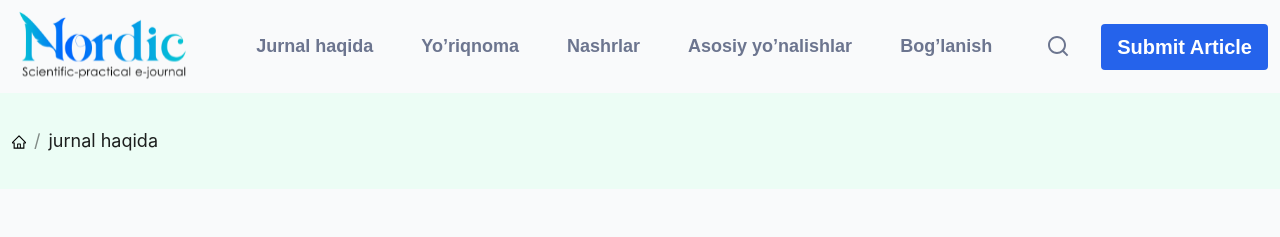
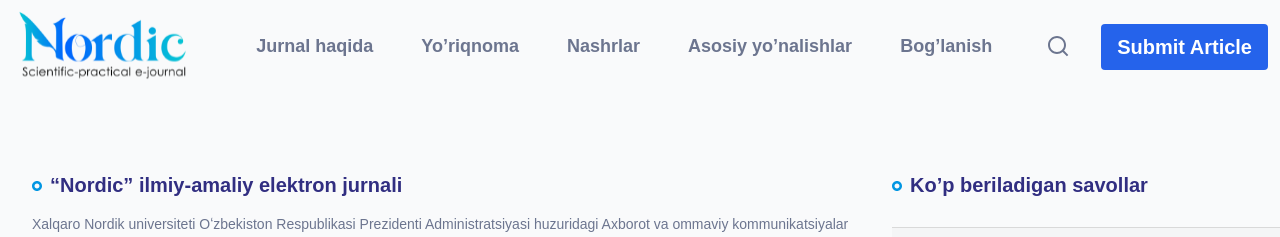
Before and after one commit to Nordic-International-University/nordicuniversity.org-new, a Next.js app: page /about in a window 1280 px wide. Shown: the top 237 px of the page. Built offline with nearby package versions, Linux system fonts and the light colour scheme; no server answers; a web font is replaced by a local one.

Commit message:
to Vercel

```diff
--- a/app/about/page.tsx
+++ b/app/about/page.tsx
@@ -46,7 +46,7 @@ const Page = () => {
 
   return (
     <>
-      <Header item={beadCampItem} />
+
       <section className="mt-[80px]">
         <article className="container mx-auto px-4 sm:px-6 lg:px-8">
           <div className="flex flex-col lg:flex-row items-start gap-10 justify-between">
```
